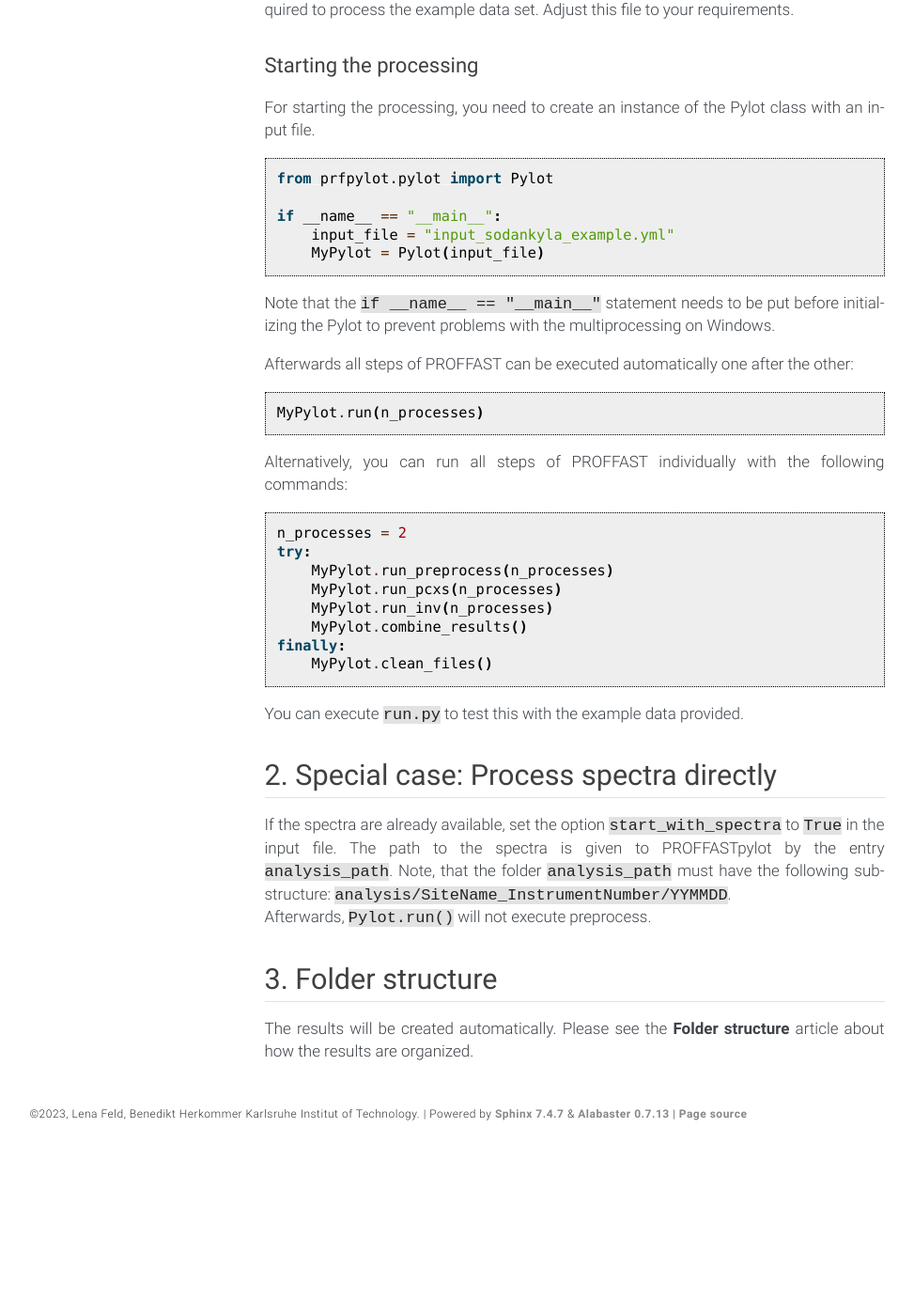
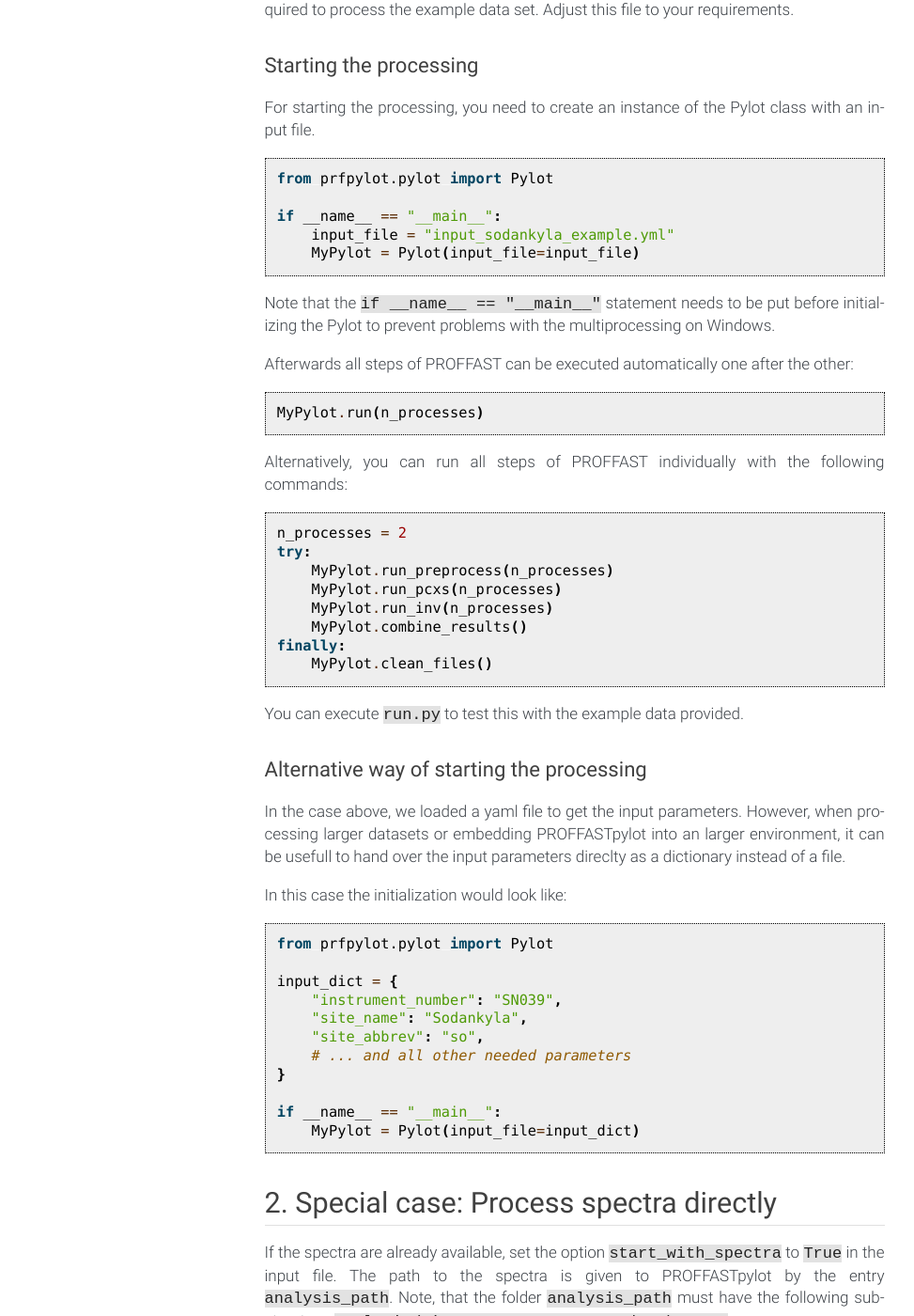
Before and after one commit to coccon/proffastpylot, a Sphinx documentation site: the page built from docs/1-2_usage.md, in a window 1280 px wide and 1400 px high, scrolled down 911 px. Shown: the whole window at 94% size, without its empty margins (0-973 px from the left). Built offline with Sphinx 7.4.7, drawn with Linux system fonts in a browser that asks for light colours; before the commit the page ends 2143 px from its top, so only the background shows below that; some of the changed text lies outside the part shown.

Commit message:
Update the usecase of handing over a dict instead of an input file.

````diff
--- a/docs/1-2_usage.md
+++ b/docs/1-2_usage.md
@@ -36,7 +36,7 @@
 
 if __name__ == "__main__":
     input_file = "input_sodankyla_example.yml"
-    MyPylot = Pylot(input_file)
+    MyPylot = Pylot(input_file=input_file)
 ```
 Note that the `if __name__ == "__main__"` statement needs to be put before initializing the Pylot to prevent problems with the multiprocessing on Windows.
 
@@ -61,6 +61,25 @@
 
 You can execute `run.py` to test this with the example data provided.
 
+#### Alternative way of starting the processing
+In the case above, we loaded a yaml file to get the input parameters.
+However, when processing larger datasets or embedding PROFFASTpylot into an larger environment, it can be usefull
+to hand over the input parameters direclty as a dictionary instead of a file.
+
+In this case the initialization would look like:
+```python
+from prfpylot.pylot import Pylot
+
+input_dict = {
+    "instrument_number": "SN039",
+    "site_name": "Sodankyla",
+    "site_abbrev": "so",
+    # ... and all other needed parameters
+}
+
+if __name__ == "__main__":
+    MyPylot = Pylot(input_file=input_dict)
+```
 
 ## 2. Special case: Process spectra directly
 
````
